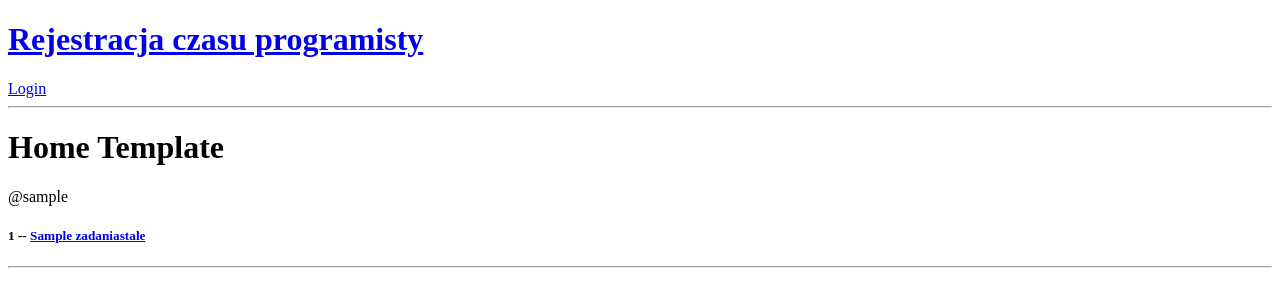
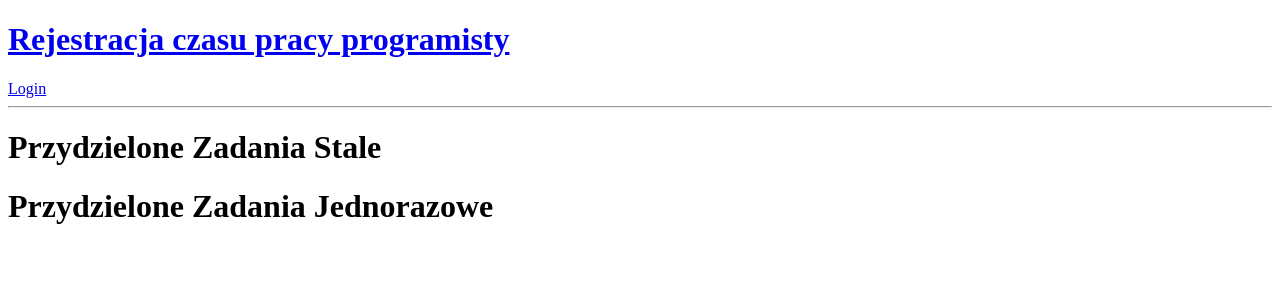
Before and after one commit to aleksbalc/Projekt-PJF, a Django app: page / in a window 1280 px wide. Shown: the top 307 px of the page. Run offline with Django 4.2, Linux system fonts and the light colour scheme; tables that the repository leaves empty hold one stand-in row (values such as "Sample post").

Commit message:
created zadania jednorazowe functionality

```diff
--- a/home/admin.py
+++ b/home/admin.py
@@ -2,9 +2,10 @@ from django.contrib import admin
 
 # Register your models here.
 
-from .models import Room, Topic, Message, ZadaniaStale
+from .models import Room, Topic, Message, ZadaniaStale, ZadaniaJednorazowe
 
 admin.site.register(Room)
 admin.site.register(Topic)
 admin.site.register(Message)
 admin.site.register(ZadaniaStale)
+admin.site.register(ZadaniaJednorazowe)
--- a/home/models.py
+++ b/home/models.py
@@ -63,3 +63,23 @@ class ZadaniaStale(models.Model):
 
     def __str__(self):
         return self.name
+
+class ZadaniaJednorazowe(models.Model):
+
+    PROGRESS_CHOICES = (
+        ('rozpoczęte', 'Rozpoczęte'),
+        ('zakończone', 'Zakończone'),
+    )
+
+    host = models.ForeignKey(User, on_delete=models.CASCADE, null=False)
+    name = models.CharField(max_length=200)
+    description = models.TextField(null=True, blank=True)
+    progress = models.CharField(max_length=20, choices=PROGRESS_CHOICES)
+    updated = models.DateTimeField(auto_now=True)
+    created = models.DateTimeField(auto_now_add=True)
+
+    class Meta:
+        ordering = ['-updated', '-created']
+
+    def __str__(self):
+        return self.name
--- a/home/urls.py
+++ b/home/urls.py
@@ -9,6 +9,8 @@ urlpatterns = [
     path('room/<str:pk>/', views.room, name="room"),
     path('create-stale/', views.createStale, name="create-stale"),
     path('update-stale/<str:pk>/', views.updateStale, name="update-stale"),
+    path('create-jednorazowe/', views.createJednorazowe, name="create-jednorazowe"),
+    path('update-jednorazowe/<str:pk>/', views.updateJednorazowe, name="update-jednorazowe"),
     path('create-room/', views.createRoom, name="create-room"),
     path('update-room/<str:pk>/', views.updateRoom, name="update-room"),
 ]
--- a/home/views.py
+++ b/home/views.py
@@ -2,8 +2,8 @@ from django.shortcuts import render,redirect
 from django.http import HttpResponse
 from django.contrib import messages
 from django.contrib.auth.decorators import login_required
-from .models import Room, ZadaniaStale
-from .forms import RoomForm, ZadaniaStaleForm
+from .models import Room, ZadaniaStale, ZadaniaJednorazowe
+from .forms import RoomForm, ZadaniaStaleForm, ZadaniaJednorazoweForm
 from django.contrib.auth.models import User
 from django.contrib.auth import authenticate, login, logout
 
@@ -71,6 +71,37 @@ def updateStale(request, pk):
     context = {'form': form}
     return render(request, 'stale_form.html', context)
 
+@login_required(login_url='login')
+def createJednorazowe(request):
+    form = ZadaniaJednorazoweForm()
+    if request.method == 'POST':
+        form = ZadaniaJednorazoweForm(request.POST)
+        if form.is_valid():
+            zadanie_jednorazowe = form.save(commit=False)
+            zadanie_jednorazowe.host = request.user
+            zadanie_jednorazowe.save()
+            return redirect('home')
+
+    context = {'form': form}
+    return render(request, 'jednorazowe_form.html', context)
+
+@login_required(login_url='login')
+def updateJednorazowe(request, pk):
+    jednorazowe = ZadaniaJednorazowe.objects.get(id=pk)
+    form = ZadaniaJednorazoweForm(instance=jednorazowe)
+
+    if request.user != jednorazowe.host:
+        return HttpResponse("You cant do that")
+
+    if request.method == 'POST':
+        form = ZadaniaJednorazoweForm(request.POST, instance=jednorazowe)
+        if form.is_valid():
+            form.save()
+            return redirect('home')
+
+    context = {'form': form}
+    return render(request, 'jednorazowe_form.html', context)
+
 
 @login_required(login_url='login')
 def createRoom(request):
--- a/templates/home.html
+++ b/templates/home.html
@@ -2,7 +2,7 @@
 
 {% block content %}
 
-<h1>Home Template</h1>
+<h1>Przydzielone Zadania Stale</h1>
 
 <div>
 
@@ -13,17 +13,44 @@
     <div>
         {% for stale in stales %}
         <div>
-            {% if request.user == stale.recipients %}
-            <a href="{% url 'update-stale' stale.id %}">Edit</a>
+            {% if request.user == stale.recipients or request.user == stale.host %}
+            <div>
+                {% if request.user == stale.recipients %}
+                <a href="{% url 'update-stale' stale.id %}">Edit</a>
+                {% endif %}
+                <span>@{{stale.recipients.username}}</span>
+                <h5>{{stale.id}} -- <a href="{% url 'room' stale.id %}">{{stale.name}}</a></h5>
+                <hr>
+            </div>
             {% endif %}
-            <span>@{{stale.recipients.username}}</span>
-            <h5>{{stale.id}} -- <a href="{% url 'room' stale.id %}">{{stale.name}}</a></h5>
-            <hr>
         </div>
-
         {% endfor %}
     </div>
 
 </div>
 
+<h1>Przydzielone Zadania Jednorazowe</h1>
+
+<div>
+
+    {% if request.user.email == "pracownik@mail.com" %}
+    <a href="{% url 'create-jednorazowe' %}" class="create-link">Create Zadanie Jednorazowe</a>
+    {% endif %}
+
+<div>
+    {% for jednorazowe in jednorazowes %}
+    <div>
+        {% if request.user == jednorazowe.host %}
+        <div>
+            <a href="{% url 'update-jednorazowe' jednorazowe.id %}">Edit</a>
+            <span>@{{jednorazowe.host.username}}</span>
+            <h5>{{jednorazowe.id}} -- <a href="{% url 'room' jednorazowe.id %}">{{jednorazowe.name}}</a></h5>
+            <hr>
+        </div>
+        {% endif %}
+    </div>
+    {% endfor %}
+</div>
+
+</div>
 {% endblock content %}
--- a/templates/navbar.html
+++ b/templates/navbar.html
@@ -1,5 +1,5 @@
 <a href="/">
-    <h1>Rejestracja czasu programisty</h1>
+    <h1>Rejestracja czasu pracy programisty</h1>
 </a>
 
 {% if request.user.is_authenticated %}
```
Also changed, not shown: home/forms.py (+6 -1 lines), templates/jednorazowe_form.html (added, +15 -0 lines), home/migrations/0010_zadaniajednorazowe.py (added).
